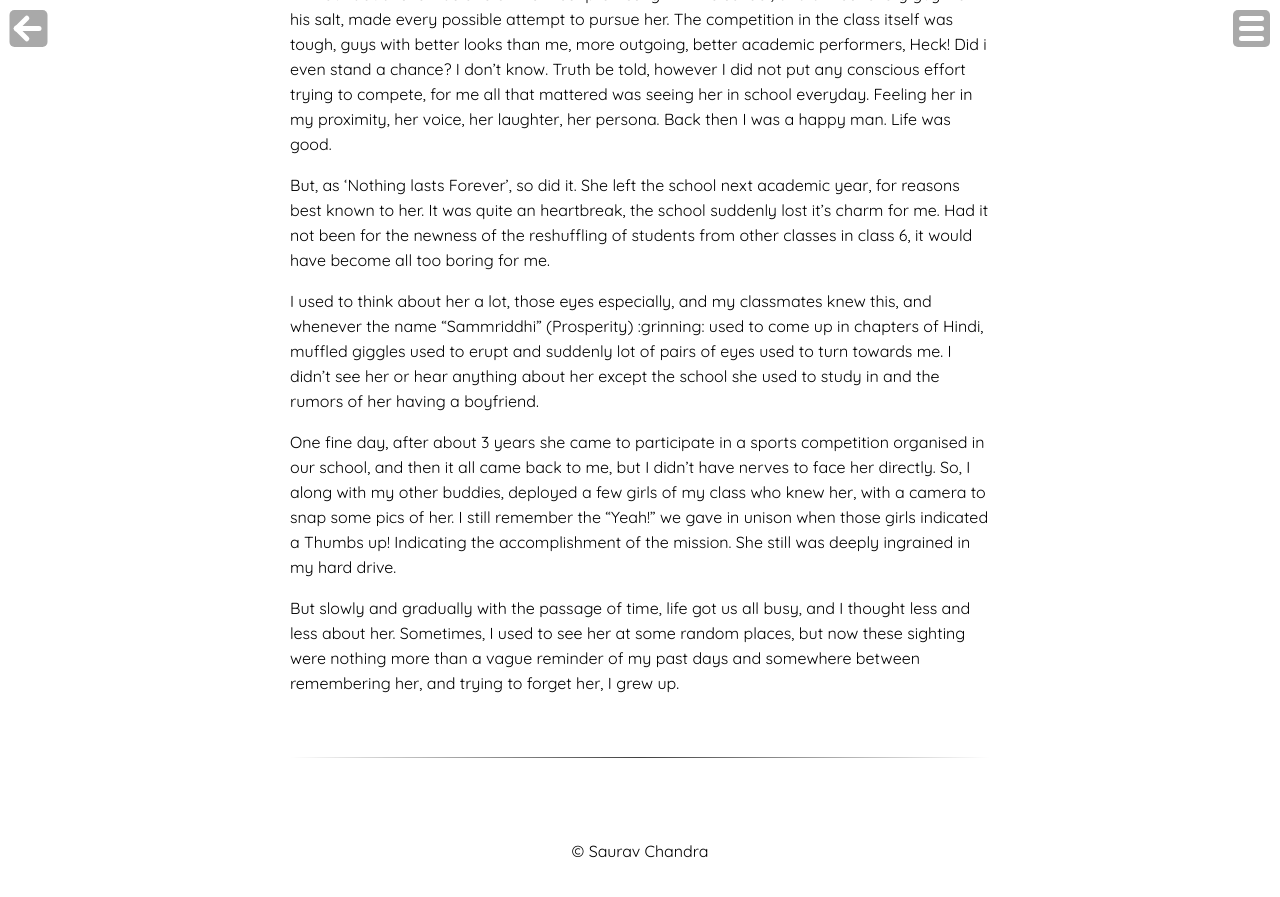
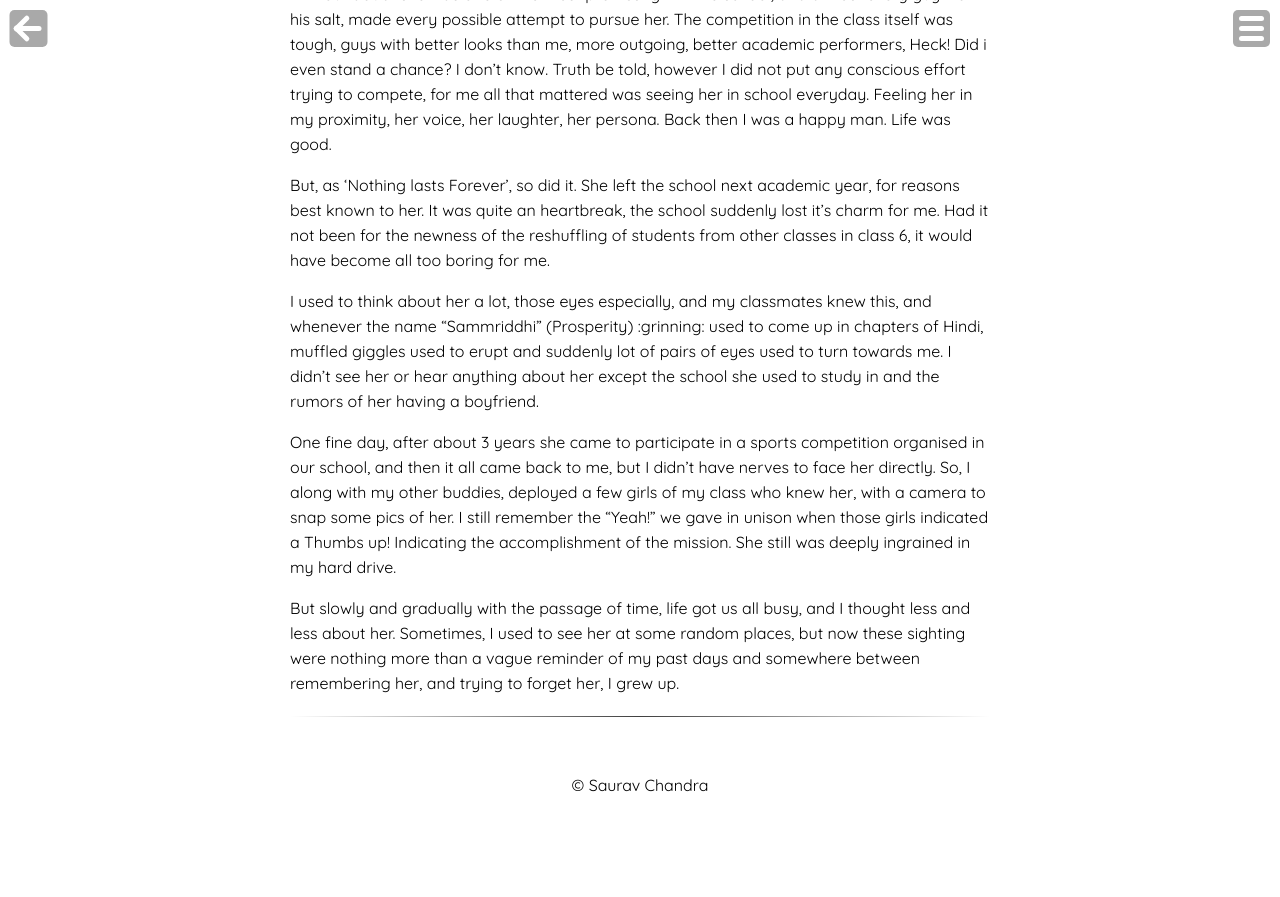
Before and after one commit to sauravchandra/sauravchandra.github.io, a Jekyll site: the page built from _posts/2015-06-04-that-day-in-school.md, in a window 1280 px wide and 900 px high, scrolled down 2653 px. Shown: the top 897 px of the window. Built offline with Jekyll 4.4.1, drawn with Linux system fonts in a browser that asks for light colours; comment, search, counter and statistics services are not loaded; after the commit the page ends 3487 px from its top, so only the background shows below that.

Commit message:
Update post.html

```diff
--- a/_layouts/post.html
+++ b/_layouts/post.html
@@ -27,7 +27,7 @@
     </div>
     <div id="post-content">
       {{ content }}
-      <br><hr><br>
+      <hr>
       {% include disqus.html%}
       {% include footer.html%}
     </div>
```
